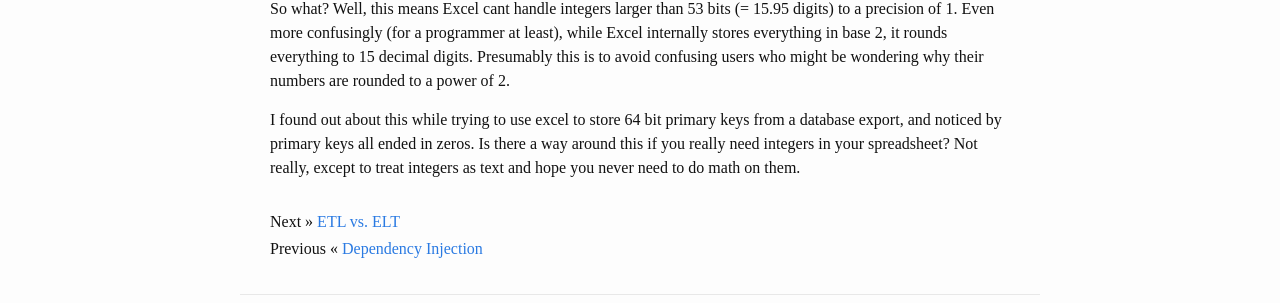
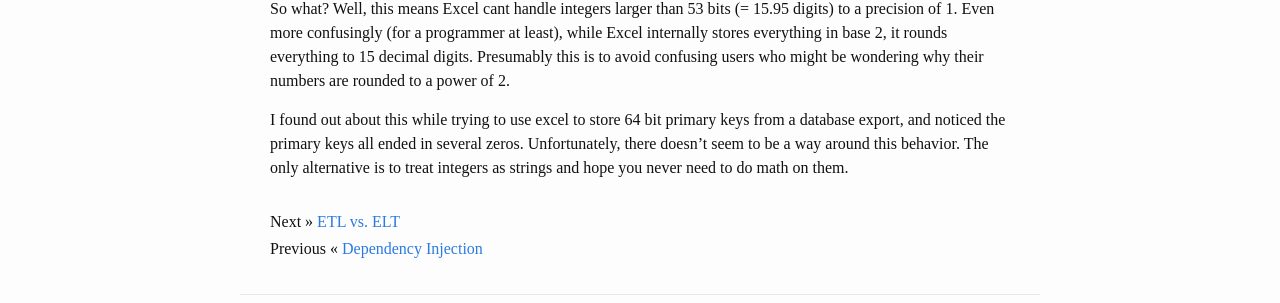
Before and after one commit to mattsteadman/mattsteadman.github.io, a Jekyll site: the page built from _posts/2022-09-22-excel.md, in a window 1280 px wide. Shown: the part 240-543 px from the top of the page. Built offline with Jekyll 4.4.1, drawn with Linux system fonts in a browser that asks for light colours.

Commit message:
Phrasing

```diff
--- a/_posts/2022-09-22-excel.md
+++ b/_posts/2022-09-22-excel.md
@@ -11,4 +11,4 @@ Excel has no integer data type. If you're like me, you probably think that it do
 
 So what? Well, this means Excel cant handle integers larger than 53 bits (= 15.95 digits) to a precision of 1. Even more confusingly (for a programmer at least), while Excel internally stores everything in base 2, it rounds everything to 15 decimal digits. Presumably this is to avoid confusing users who might be wondering why their numbers are rounded to a power of 2.
 
-I found out about this while trying to use excel to store 64 bit primary keys from a database export, and noticed by primary keys all ended in zeros. Is there a way around this if you really need integers in your spreadsheet? Not really, except to treat integers as text and hope you never need to do math on them.
+I found out about this while trying to use excel to store 64 bit primary keys from a database export, and noticed the primary keys all ended in several zeros. Unfortunately, there doesn't seem to be a way around this behavior. The only alternative is to treat integers as strings and hope you never need to do math on them.
```
